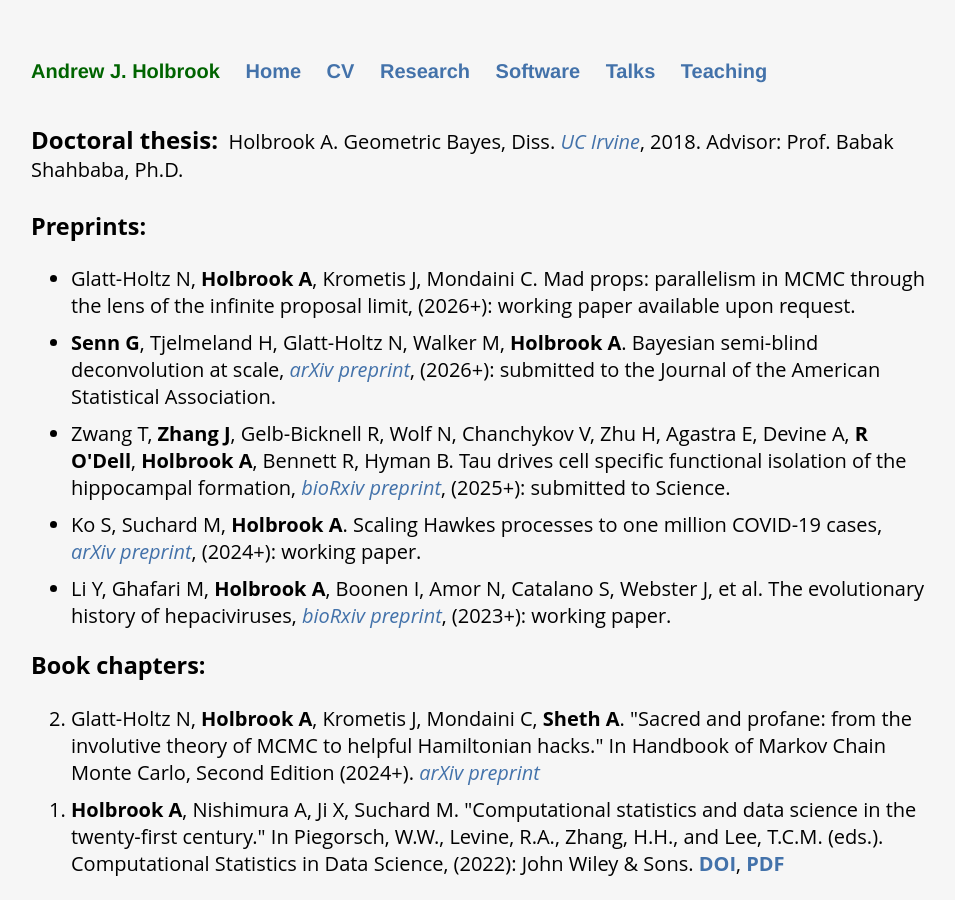
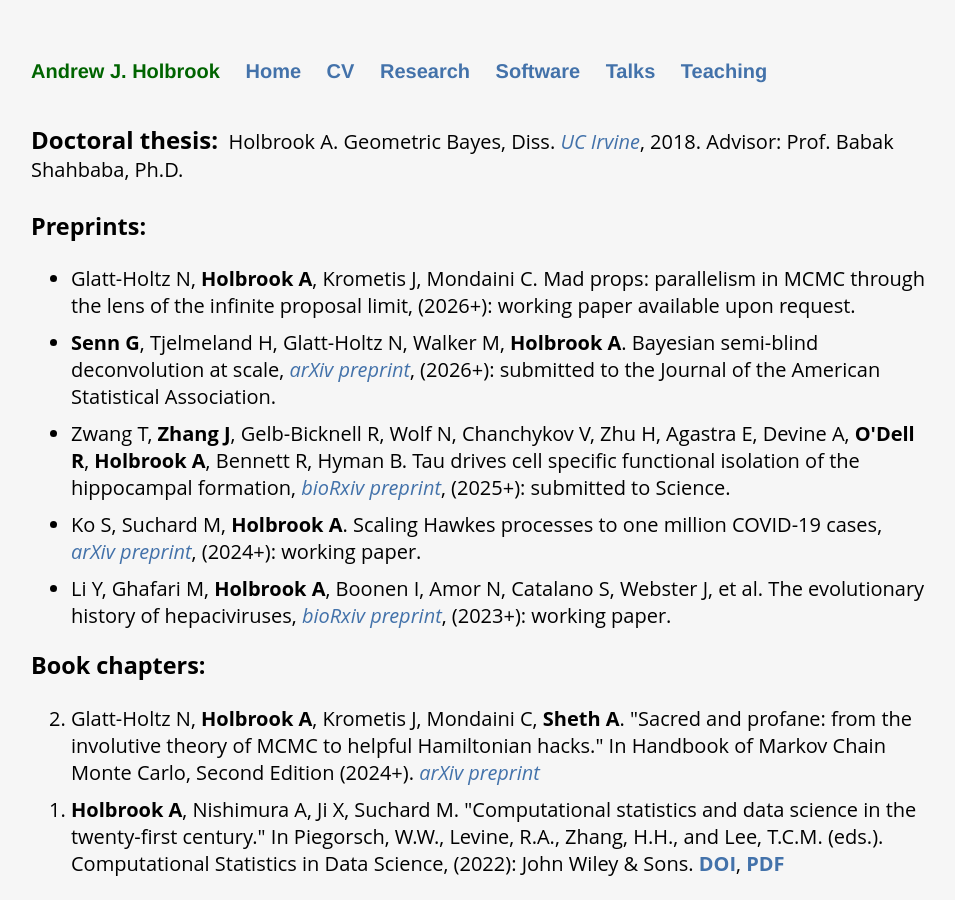
Before and after one commit to andrewjholbrook/andrewjholbrook.github.io, a Jekyll site: the page built from research.html, in a window 1280 px wide and 900 px high. Shown: the whole window, without its empty margins (161-1116 px from the left). Built offline with Jekyll 4.4.1, drawn with Linux system fonts in a browser that asks for light colours; a style sheet for code colours, icons or effects is not loaded.

Commit message:
one more try

```diff
--- a/research.html
+++ b/research.html
@@ -13,7 +13,7 @@
   <ul id="preprints">
     <li>Glatt-Holtz N, <b>Holbrook A</b>, Krometis J, Mondaini C. Mad props: parallelism in MCMC through the lens of the infinite proposal limit, (2026+): working paper available upon request.</li>
     <li>  <b>Senn G</b>, Tjelmeland H, Glatt-Holtz N, Walker M, <b>Holbrook A</b>. Bayesian semi-blind deconvolution at scale, <i><a href="https://arxiv.org/abs/2601.09677" target="_blank">arXiv preprint</a></i>, (2026+): submitted to the Journal of the American Statistical Association. </li>
-    <li>Zwang T, <b>Zhang J</b>, Gelb-Bicknell R, Wolf N, Chanchykov V, Zhu H, Agastra E, Devine A, <b>R O'Dell</b>, <b>Holbrook A</b>,  Bennett R,  Hyman B. Tau drives cell specific functional isolation of the hippocampal formation, <i><a href="https://doi.org/10.1101/2025.08.10.669580" target="_blank">bioRxiv preprint</a></i>, (2025+): submitted to Science.</li>
+    <li>Zwang T, <b>Zhang J</b>, Gelb-Bicknell R, Wolf N, Chanchykov V, Zhu H, Agastra E, Devine A, <b>O'Dell R</b>, <b>Holbrook A</b>,  Bennett R,  Hyman B. Tau drives cell specific functional isolation of the hippocampal formation, <i><a href="https://doi.org/10.1101/2025.08.10.669580" target="_blank">bioRxiv preprint</a></i>, (2025+): submitted to Science.</li>
         <li> Ko S, Suchard M, <b>Holbrook A</b>. Scaling Hawkes processes to one million COVID-19 cases, <i><a href="https://arxiv.org/abs/2407.11349" target="_blank">arXiv preprint</a></i>, (2024+): working paper. </li>
         <li> Li Y, Ghafari M, <b>Holbrook A</b>, Boonen I, Amor N, Catalano S, Webster J, et al. The evolutionary history of hepaciviruses, <i><a href="https://doi.org/10.1101/2023.06.30.547218" target="_blank">bioRxiv preprint</a></i>, (2023+): working paper. </li>
   </ul>
```
